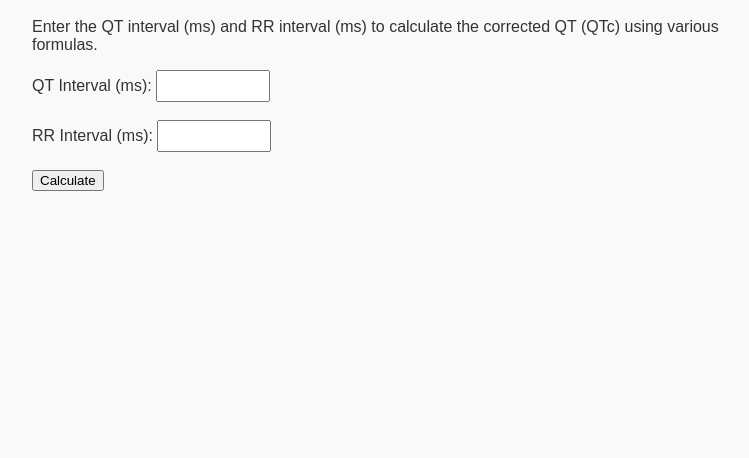
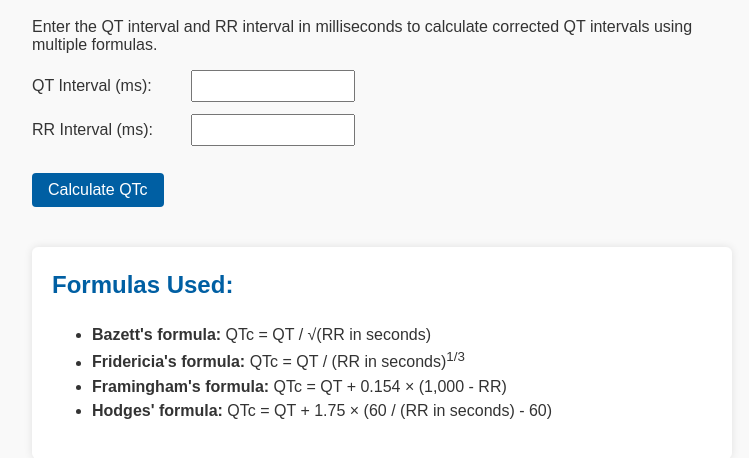
Before and after one commit to PCRNTrials/QTcfCalculator, a plain HTML site: page index.html in a window 1280 px wide. Shown: the part 80-538 px from the top of the page, without its empty margins (258-1007 px from the left). Drawn offline with Linux system fonts and the light colour scheme.

Commit message:
Update index.html

```diff
--- a/index.html
+++ b/index.html
@@ -2,8 +2,8 @@
 <html lang="en">
 <head>
   <meta charset="UTF-8" />
-  <meta name="viewport" content="width=device-width, initial-scale=1.0"/>
-  <title>QTc Calculator – PCRN</title>
+  <meta name="viewport" content="width=device-width, initial-scale=1" />
+  <title>QTc Calculator – PCRN Trials</title>
   <style>
     body {
       font-family: Arial, sans-serif;
@@ -20,57 +20,84 @@
       font-size: 1rem;
     }
     input[type="number"] {
-      width: 100px;
+      width: 120px;
       padding: 5px;
+      margin-left: 5px;
+    }
+    button {
+      font-size: 1rem;
+      padding: 8px 16px;
+      margin-top: 15px;
+      cursor: pointer;
+      background-color: #005fa3;
+      color: white;
+      border: none;
+      border-radius: 4px;
+    }
+    button:hover {
+      background-color: #004c80;
     }
     .result {
-      margin-top: 20px;
+      margin-top: 30px;
       font-size: 1.2em;
       font-weight: bold;
       color: #004c2f;
+      background: #e0f7e9;
+      padding: 15px;
+      border-radius: 6px;
+    }
+    .form-row {
+      margin-bottom: 12px;
+    }
+    .form-row label {
+      display: inline-block;
+      width: 150px;
+    }
+    .form-row input {
+      width: 150px;
+    }
+    .formula-explanation {
+      margin-top: 40px;
+      background: #fff;
+      padding: 20px;
+      border-radius: 6px;
+      box-shadow: 0 0 8px rgba(0,0,0,0.1);
+      line-height: 1.5;
+    }
+    .formula-explanation h2 {
+      margin-top: 0;
+      color: #005fa3;
     }
   </style>
 </head>
 <body>
   <h1>QTc Calculator</h1>
-  <p>Enter the QT interval (ms) and RR interval (ms) to calculate the corrected QT (QTc) using various formulas.</p>
+  <p>Enter the QT interval and RR interval in milliseconds to calculate corrected QT intervals using multiple formulas.</p>
 
   <form id="qtc-form">
-    <div>
-      <label for="qt">QT Interval (ms): </label>
-      <input type="number" id="qt" required>
+    <div class="form-row">
+      <label for="qt">QT Interval (ms):</label>
+      <input type="number" id="qt" required min="200" max="1000" />
     </div>
-    <br>
-    <div>
-      <label for="rr">RR Interval (ms): </label>
-      <input type="number" id="rr" required>
+    <div class="form-row">
+      <label for="rr">RR Interval (ms):</label>
+      <input type="number" id="rr" required min="300" max="2000" />
     </div>
-    <br>
-    <button type="submit">Calculate</button>
+    <button type="submit">Calculate QTc</button>
   </form>
 
-  <div class="result" id="results" style="display: none;"></div>
+  <div id="results" class="result" style="display:none;"></div>
+
+  <div class="formula-explanation">
+    <h2>Formulas Used:</h2>
+    <ul>
+      <li><strong>Bazett's formula:</strong> QTc = QT / √(RR in seconds)</li>
+      <li><strong>Fridericia's formula:</strong> QTc = QT / (RR in seconds)<sup>1/3</sup></li>
+      <li><strong>Framingham's formula:</strong> QTc = QT + 0.154 × (1,000 - RR)</li>
+      <li><strong>Hodges' formula:</strong> QTc = QT + 1.75 × (60 / (RR in seconds) - 60)</li>
+    </ul>
+  </div>
 
   <script>
     document.getElementById('qtc-form').addEventListener('submit', function(e) {
-      e.preventDefault();
-      const qt = parseFloat(document.getElementById('qt').value);
-      const rr = parseFloat(document.getElementById('rr').value);
-
-      const qtcBazett = (qt / Math.sqrt(rr / 1000)).toFixed(1);
-      const qtcFridericia = (qt / Math.cbrt(rr / 1000)).toFixed(1);
-      const qtcFramingham = (qt + 0.154 * (1000 - rr)).toFixed(1);
-      const qtcHodges = (qt + 1.75 * (60 / (rr / 1000) - 60)).toFixed(1);
-
-      const resultDiv = document.getElementById('results');
-      resultDiv.style.display = 'block';
-      resultDiv.innerHTML = `
-        <p><strong>QTc (Bazett):</strong> ${qtcBazett} ms</p>
-        <p><strong>QTc (Fridericia):</strong> ${qtcFridericia} ms</p>
-        <p><strong>QTc (Framingham):</strong> ${qtcFramingham} ms</p>
-        <p><strong>QTc (Hodges):</strong> ${qtcHodges} ms</p>
-      `;
-    });
-  </script>
-</body>
-</html>
+      e.preventDefaul
```
